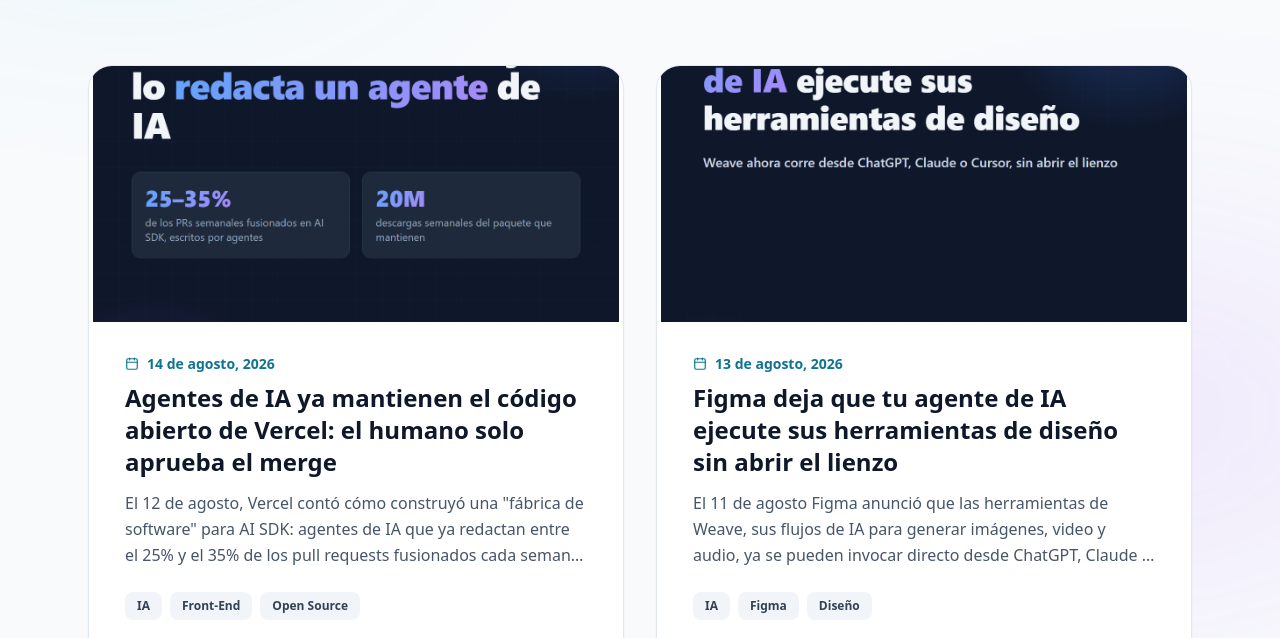
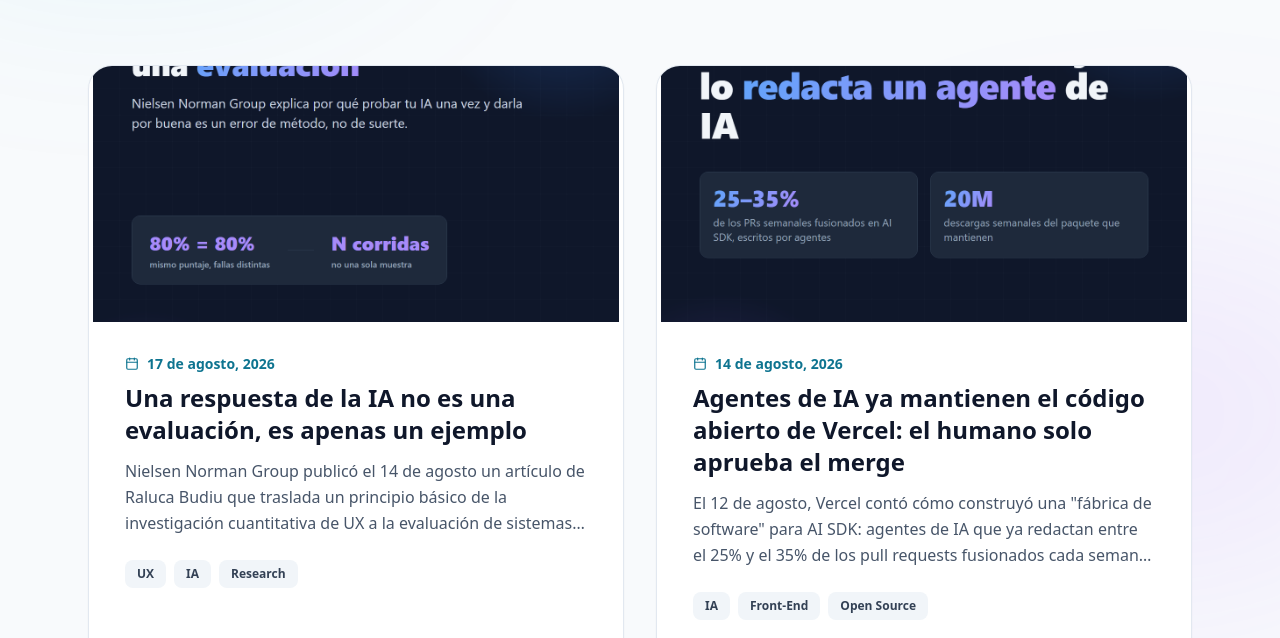
Before and after one commit to rododelgado-collab/portafolio-ux-frontend, a React (Vite) app: page /blog in a window 1280 px wide. Shown: the part 307-945 px from the top of the page. Built offline with nearby package versions, Linux system fonts and the light colour scheme; no server answers.

Commit message:
feat: agregar post al blog: Una respuesta de la IA no es una evaluacion

```diff
--- a/src/data/blogPosts.ts
+++ b/src/data/blogPosts.ts
@@ -1,6 +1,30 @@
 import type { BlogPost } from '../types'
 
 export const blogPosts: BlogPost[] = [
+  {
+    id: 'ia-una-respuesta-no-es-evaluacion',
+    title: 'Una respuesta de la IA no es una evaluación, es apenas un ejemplo',
+    date: '2026-08-17',
+    dateLabel: '17 de agosto, 2026',
+    tags: ['UX', 'IA', 'Research'],
+    excerpt:
+      'Nielsen Norman Group publicó el 14 de agosto un artículo de Raluca Budiu que traslada un principio básico de la investigación cuantitativa de UX a la evaluación de sistemas de IA: un resultado bueno no prueba que el sistema funcione bien, solo prueba que puede funcionar bien.',
+    content: [
+      'Hay una forma de validar una función de IA que se repite en casi cualquier equipo de producto: alguien la prueba, la respuesta sale correcta, y con eso basta para dar luz verde. El 14 de agosto, Nielsen Norman Group publicó un artículo de Raluca Budiu que pone nombre exacto a por qué ese método falla, y ofrece un reemplazo que no es nuevo: es el mismo que ya se usa en investigación cuantitativa de experiencia de usuario.',
+      'El punto de partida es una distinción que suena obvia una vez dicha, pero que rara vez se aplica en la práctica. El software tradicional es determinista: el mismo input siempre produce el mismo output, así que probarlo una vez y que funcione es evidencia razonable de que seguirá funcionando. Los modelos de lenguaje no funcionan así. Asignan probabilidades a cada palabra posible, lo que significa que la misma pregunta, hecha tres veces, puede generar tres respuestas distintas. Como resume Budiu, una buena respuesta demuestra que el sistema puede hacer la tarea. No muestra qué tan seguido, ni qué tan confiablemente, la hace.',
+      'Para ilustrarlo, el artículo construye un ejemplo con un sistema de atención al cliente. Se definen diez preguntas representativas (devoluciones, cancelaciones, productos dañados, suscripciones, garantías) y cada una se ejecuta cinco veces, cincuenta respuestas en total, evaluadas con un criterio binario: aceptable si la respuesta es correcta, incluye las excepciones relevantes, se ajusta a la política real y ofrece un siguiente paso claro. El resultado no es un número único, es un mapa: algunas preguntas salen bien las cinco veces, otras fallan de forma consistente, y una en particular sale mal casi siempre.',
+      'De ahí surge la distinción que me parece más útil de todo el artículo. Existen dos tipos de variabilidad y confundirlas lleva a conclusiones equivocadas. La variabilidad entre inputs es que el sistema responda mejor a preguntas simples que a escenarios complejos, algo esperable y hasta diagnosticable. La variabilidad entre corridas es que la misma pregunta, exactamente igual, produzca calidad distinta cada vez que se ejecuta. Budiu muestra por qué esto importa con un contraste directo: dos sistemas pueden llegar al mismo 80% de aciertos por caminos completamente distintos. Uno falla siempre en las mismas dos preguntas de cada diez; el otro falla, impredeciblemente, una de cada cinco veces en cualquier pregunta. Mismo puntaje agregado, pero decisiones de despliegue opuestas: al primero se le puede poner un parche puntual en las preguntas problemáticas, al segundo hay que tratarlo como fundamentalmente poco confiable en todo su rango de uso.',
+      'La propuesta metodológica que ofrece el artículo no inventa nada nuevo, y ese es precisamente su argumento de fondo. En vez de testear a una sola persona una sola vez, la investigación cuantitativa de UX observa a muchas personas en tareas representativas y reporta promedios con intervalos de confianza que comunican la incertidumbre de la estimación. Budiu plantea que evaluar IA debería seguir la misma lógica: múltiples inputs que reflejen la diversidad real de uso, corridas repetidas por cada input para distinguir un fallo raro de un patrón confiable, y métricas agregadas que reporten tanto el desempeño como su margen de incertidumbre. Menciona que benchmarks académicos como pass@k o Chatbot Arena ya operan así, con intentos repetidos e intervalos de confianza, y que los equipos de producto no necesitan un método distinto, solo aplicar el que ya existe.',
+      'Esto conecta directo con algo que viví en investigación cuantitativa aplicada a banca y fintech. Ahí la tentación de conformarse con una sola observación siempre estuvo presente, sobre todo bajo presión de plazos, y siempre fue la fuente de las conclusiones más frágiles. Un usuario que completó un flujo de pago sin problemas en una sesión de test no prueba que el flujo funcione bien para el resto de los usuarios, ni que ese mismo usuario lo repita sin fricción una segunda vez. La disciplina de exigir una muestra representativa y desconfiar del dato aislado no es un formalismo académico, es lo que separa una conclusión sostenible de una anécdota con apariencia de evidencia.',
+      'El artículo también toca un punto que suele quedar fuera de las conversaciones de IA en producto: el control de calidad para sistemas no deterministas necesita otro supuesto de base. Un test que pasa una vez no es una prueba, es una muestra. Eso tiene consecuencias prácticas concretas: registrar versión de modelo, prompts, configuración y fecha de evaluación, porque cualquier cambio en esas variables invalida el resultado anterior y obliga a repetir el proceso, no a asumir que lo que funcionaba sigue funcionando igual.',
+      'Lo que más rescato de este artículo es que no pide inventar una disciplina nueva para lidiar con la IA. Pide aplicarle a los sistemas de IA el mismo rigor que ya existía para validar cualquier otra decisión de producto basada en datos de comportamiento humano. La reflexión final de Budiu resume bien la idea: no hacen falta métodos estadísticos nuevos para evaluar IA, sirven los mismos que científicos experimentales e investigadores cuantitativos de UX llevan décadas usando. El problema nunca fue la falta de herramientas. Fue la tentación de saltárselas porque una sola respuesta buena se sintió suficiente.',
+    ],
+    image: '/blog/ia-una-respuesta-no-es-evaluacion.png',
+    imageAlt:
+      'Tarjeta del artículo: Una respuesta de la IA no es una evaluación, con la comparación de dos sistemas con 80% de aciertos y fallas distintas',
+    sourceUrl: 'https://www.nngroup.com/articles/eval-ai-output/',
+    sourceLabel: 'Nielsen Norman Group — Raluca Budiu',
+  },
   {
     id: 'vercel-agentes-ia-mantienen-codigo-abierto',
     title:
```
Also changed, not shown: public/blog/ia-una-respuesta-no-es-evaluacion.png (added), 1 other file (tests, documents, lock files or other folders).
